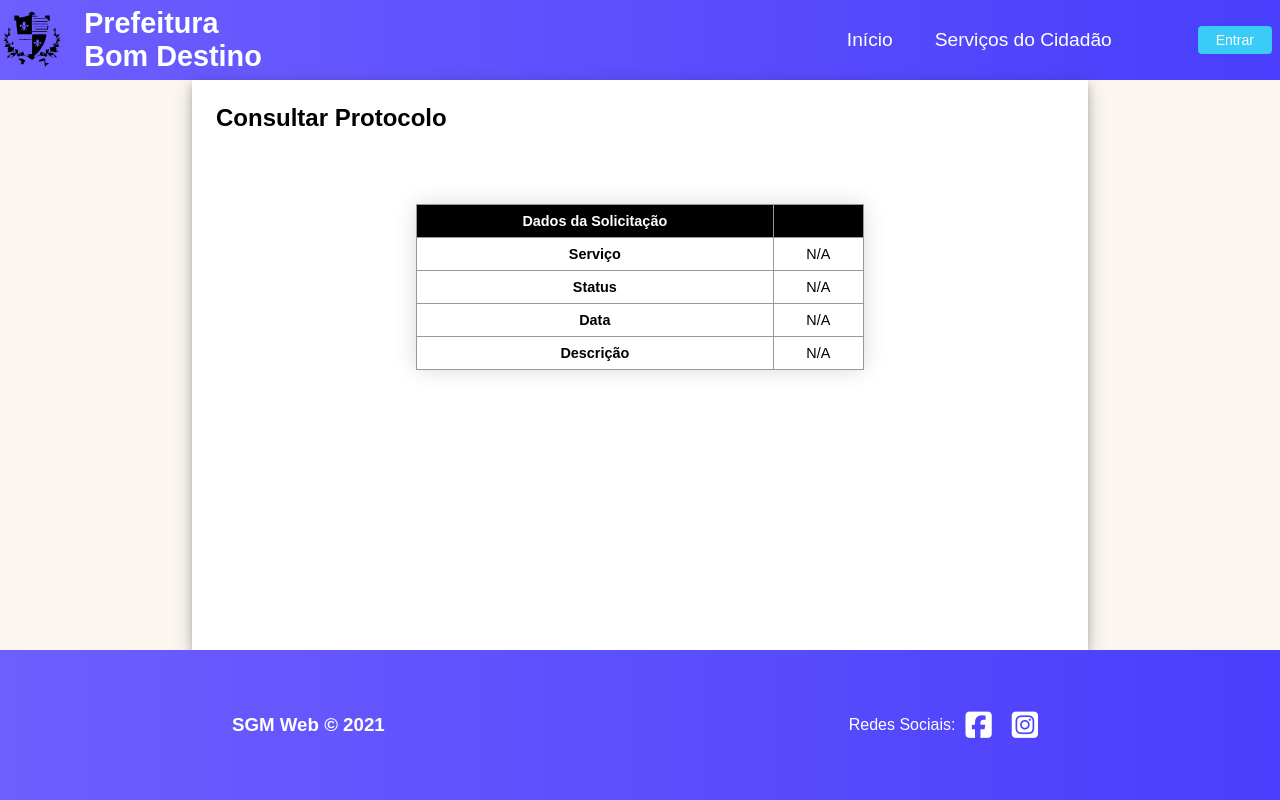
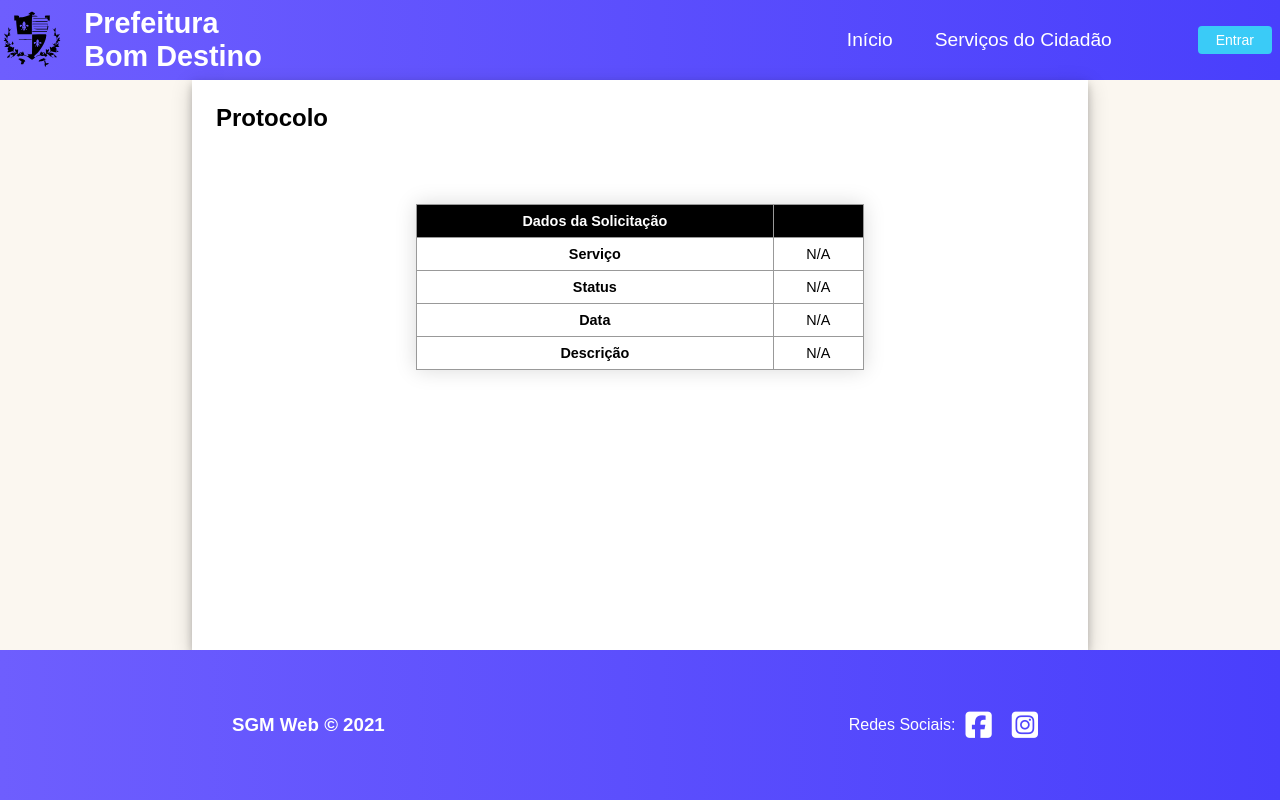
Before and after one commit to douglasmacb/sgmweb, a React (Create React App) app: page /protocol in a window 1280 px wide. Built offline with nearby package versions, Linux system fonts and the light colour scheme.

Commit message:
feat: protocol page

```diff
--- a/src/pages/Protocol/ProtocolPage.tsx
+++ b/src/pages/Protocol/ProtocolPage.tsx
@@ -9,7 +9,7 @@ export const ProtocolPage: React.FC = () => {
     return (
         <>
             <div>
-                <h2 className='page-title'>Consultar Protocolo</h2>
+                <h2 className='page-title'>Protocolo {serviceOrderData?.protocolo}</h2>
                 <div className="tax-container">
                     <table className="tax-table">
                         <thead>
```
